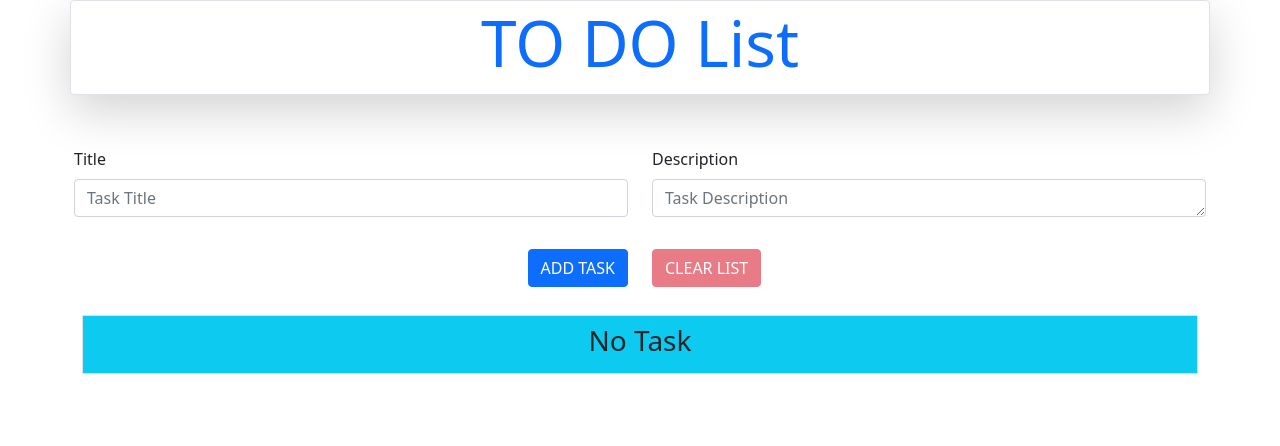
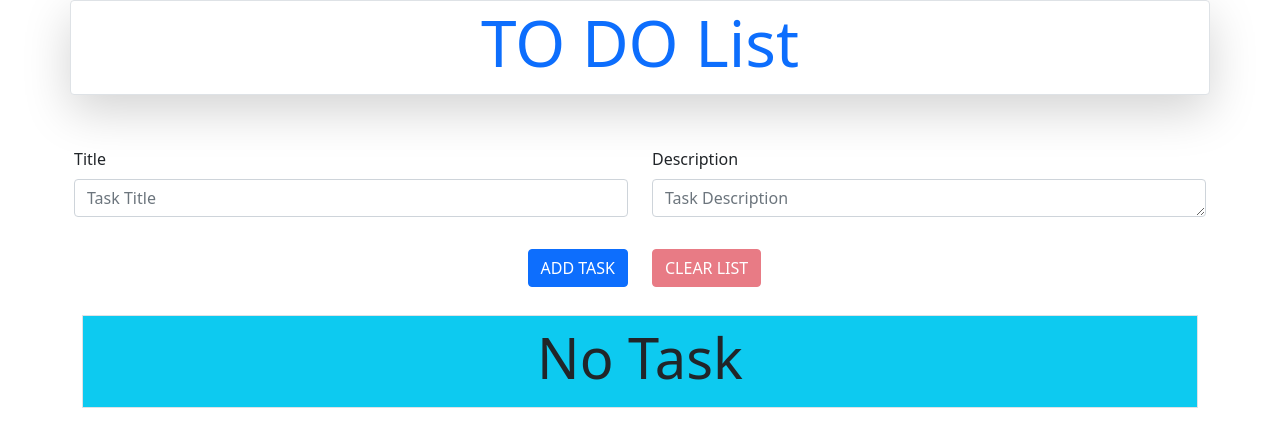
Before and after one commit to Aadesh-1999/to-do-list, a plain HTML site: page index.html in a window 1280 px wide. Drawn offline with nearby package versions, Linux system fonts and the light colour scheme.

Commit message:
Update index.html

```diff
--- a/index.html
+++ b/index.html
@@ -33,7 +33,7 @@
     </div>
     <div class="container mt-2">
         <div class="container temp border d-flex justify-content-center bg-info p-2" id="tempDisplay">
-            <h3>No Task</h3>
+            <h3 class="display-4">No Task</h3>
         </div>
         <table class="table">
             <thead id="theadfield">
```
